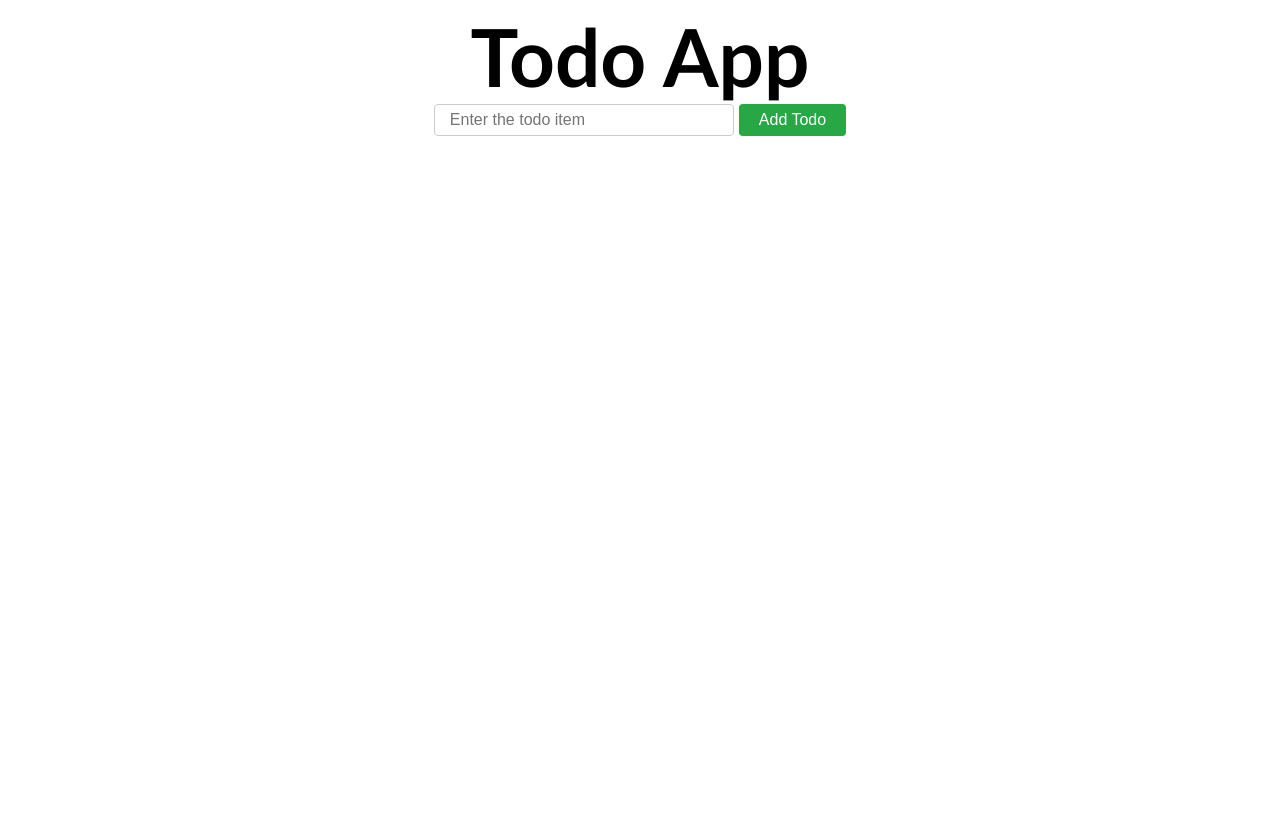
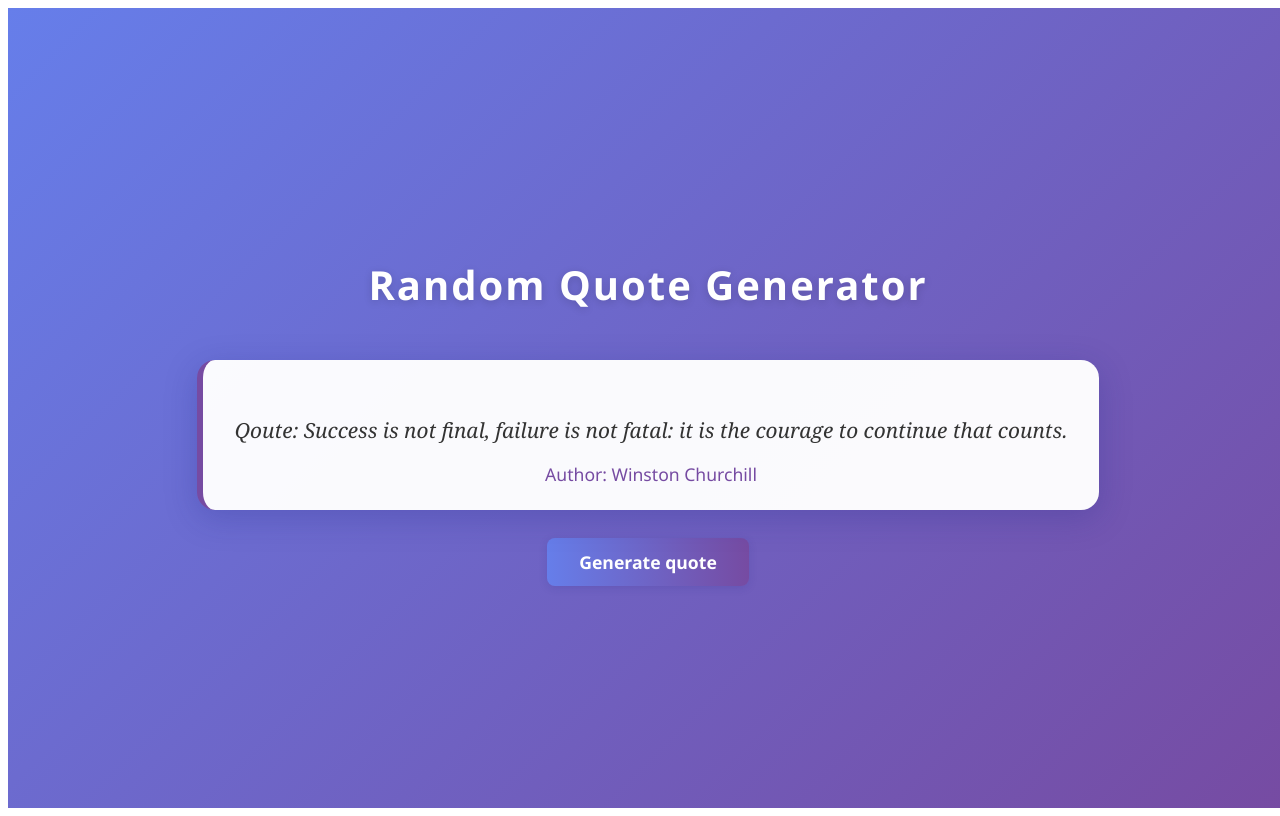
Before and after one commit to Muhammad-Anas785/vueCourse, a Vue app: page / in a window 1280 px wide. Built offline with nearby package versions, Linux system fonts and the light colour scheme.

Commit message:
quote-generate project done

```diff
--- a/src/App.vue
+++ b/src/App.vue
@@ -1,9 +1,12 @@
 <script setup>
-import TodoProj from "./Projects/TodoApp/TodoProj.vue";
+
+import RandomCodeGenerator from './Projects/RandomQuote/RandomCodeGenerator.vue';
+
+
 </script>
 
 <template>
   <div>
-    <TodoProj />
+    <random-code-generator/>
   </div>
 </template>
--- /dev/null
+++ b/src/Projects/RandomQuote/RandomCodeGenerator.vue
@@ -0,0 +1,149 @@
+<script setup>
+import { onMounted, ref } from "vue";
+const quotes = ref([
+  { text: "Be yourself; everyone else is already taken.", author: "Oscar Wilde" },
+  { text: "In the middle of every difficulty lies opportunity.", author: "Albert Einstein" },
+  {
+    text: "Success is not final, failure is not fatal: it is the courage to continue that counts.",
+    author: "Winston Churchill",
+  },
+  { text: "You miss 100% of the shots you don't take.", author: "Wayne Gretzky" },
+  { text: "The best way to predict the future is to create it.", author: "Peter Drucker" },
+  {
+    text: "Happiness is not something ready made. It comes from your own actions.",
+    author: "Dalai Lama",
+  },
+  { text: "Don't watch the clock; do what it does. Keep going.", author: "Sam Levenson" },
+  { text: "Believe you can and you're halfway there.", author: "Theodore Roosevelt" },
+  { text: "Act as if what you do makes a difference. It does.", author: "William James" },
+  {
+    text: "What lies behind us and what lies before us are tiny matters compared to what lies within us.",
+    author: "Ralph Waldo Emerson",
+  },
+  { text: "Do what you can, with what you have, where you are.", author: "Theodore Roosevelt" },
+  {
+    text: "Hardships often prepare ordinary people for an extraordinary destiny.",
+    author: "C.S. Lewis",
+  },
+  {
+    text: "I have not failed. I've just found 10,000 ways that won't work.",
+    author: "Thomas Edison",
+  },
+  { text: "Dream big and dare to fail.", author: "Norman Vaughan" },
+  {
+    text: "The future belongs to those who believe in the beauty of their dreams.",
+    author: "Eleanor Roosevelt",
+  },
+  {
+    text: "A person who never made a mistake never tried anything new.",
+    author: "Albert Einstein",
+  },
+  { text: "Don't wait. The time will never be just right.", author: "Napoleon Hill" },
+  { text: "Turn your wounds into wisdom.", author: "Oprah Winfrey" },
+  { text: "It always seems impossible until it is done.", author: "Nelson Mandela" },
+  { text: "Strive not to be a success, but rather to be of value.", author: "Albert Einstein" },
+]);
+
+let currentQoute = ref({ text: "", author: "" });
+
+const generateQuote = () => {
+  let quoteIndex = Math.floor(Math.random() * quotes.value.length);
+  currentQoute.value = quotes.value[quoteIndex];
+};
+
+onMounted(() => {
+  generateQuote();
+});
+</script>
+
+<template>
+  <div class="quote-body">
+    <h1 class="app-title">Random Quote Generator</h1>
+    <blockquote class="quote-block">
+      <p>Qoute: {{ currentQoute.text }}</p>
+
+      <cite> Author: {{ currentQoute.author }} </cite>
+    </blockquote>
+    <button @click="generateQuote" class="quoteBtn">Generate quote</button>
+  </div>
+</template>
+
+<style scoped>
+body, html {
+  height: 100%;
+  margin: 0;
+  padding: 0;
+  box-sizing: border-box;
+}
+
+.quote-body {
+  min-height: 100vh;
+  width: 100vw;
+  background: linear-gradient(135deg, #667eea 0%, #764ba2 100%);
+  display: flex;
+  flex-direction: column;
+  align-items: center;
+  justify-content: center;
+  padding: 0;
+}
+
+.app-title {
+  color: #fff;
+  font-family: 'Segoe UI', 'Roboto', 'Arial', sans-serif;
+  font-size: 2.5rem;
+  font-weight: 700;
+  margin-bottom: 32px;
+  letter-spacing: 2px;
+  text-shadow: 0 2px 8px rgba(0,0,0,0.15);
+}
+
+.quote-block {
+  background: rgba(255,255,255,0.97);
+  border-radius: 18px;
+  box-shadow: 0 8px 32px 0 rgba(31, 38, 135, 0.25);
+  padding: 36px 32px 24px 32px;
+  min-width: 340px;
+  max-width: 90vw;
+  margin-bottom: 28px;
+  display: flex;
+  flex-direction: column;
+  align-items: center;
+  border-left: 6px solid #764ba2;
+  position: relative;
+}
+.quote-block p {
+  font-size: 1.3rem;
+  color: #333;
+  font-family: 'Georgia', 'Times New Roman', serif;
+  margin-bottom: 18px;
+  text-align: center;
+  font-style: italic;
+}
+.quote-block cite {
+  font-size: 1.1rem;
+  color: #764ba2;
+  font-family: 'Segoe UI', 'Roboto', 'Arial', sans-serif;
+  text-align: right;
+  display: block;
+  font-style: normal;
+}
+
+.quoteBtn {
+  padding: 12px 32px;
+  font-size: 1.1rem;
+  font-family: 'Segoe UI', 'Roboto', 'Arial', sans-serif;
+  background: linear-gradient(90deg, #667eea 0%, #764ba2 100%);
+  color: #fff;
+  border: none;
+  border-radius: 8px;
+  cursor: pointer;
+  font-weight: 600;
+  box-shadow: 0 2px 8px rgba(31, 38, 135, 0.15);
+  transition: background 0.2s, transform 0.2s, box-shadow 0.2s;
+}
+.quoteBtn:hover {
+  background: linear-gradient(90deg, #764ba2 0%, #667eea 100%);
+  transform: translateY(-2px) scale(1.04);
+  box-shadow: 0 4px 16px rgba(31, 38, 135, 0.22);
+}
+</style>
```
